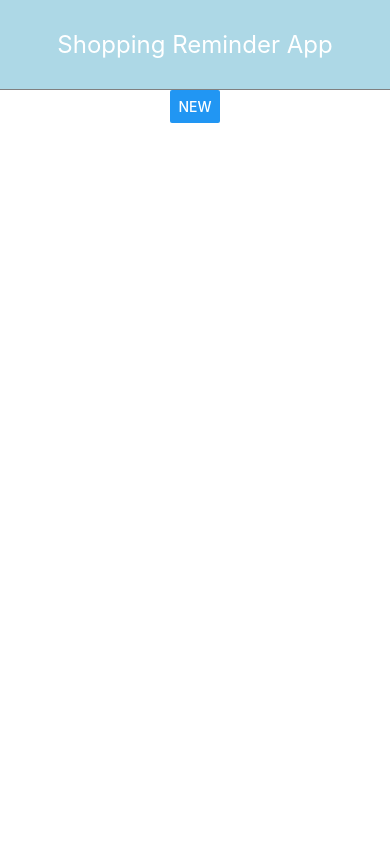
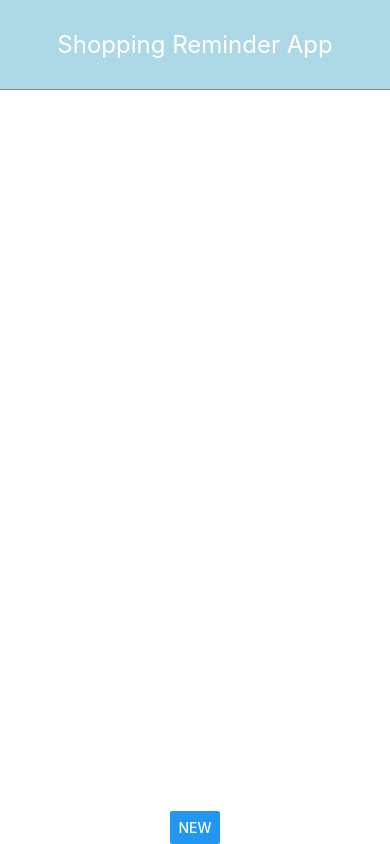
Before and after one commit to DeletedC/ShoppingReminderApp, a React Native app: screen / in a window 390 px wide. Built offline with nearby package versions, Linux system fonts and the light colour scheme.

Commit message:
Pushed NavBar to bottom of screen

```diff
--- a/App.js
+++ b/App.js
@@ -33,6 +33,7 @@ export default function App() {
 
 const styles = StyleSheet.create({
   container: {
+    flex: 1,
     backgroundColor: '#fff',
     alignItems: 'center',
     justifyContent: 'center',
--- a/components/NavBar.js
+++ b/components/NavBar.js
@@ -1,12 +1,19 @@
 import React from 'react';
-import { View, Text, Button } from 'react-native';
+import { View, Text, Button, StyleSheet } from 'react-native';
 
 const NavBar = props => {
   return (
-    <View>
+    <View style={styles.navBar}>
       <Button title="New" />
     </View>
   );
 };
 
+const styles = StyleSheet.create({
+  navBar: {
+      flex: 1,
+      justifyContent: 'flex-end',
+  }
+});
+
 export default NavBar;
```
